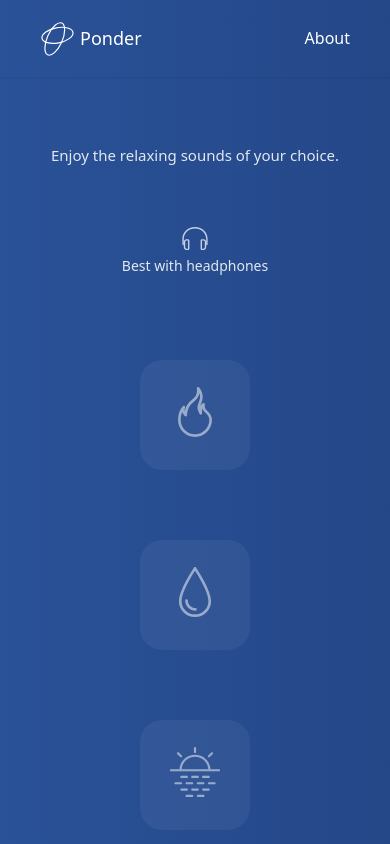
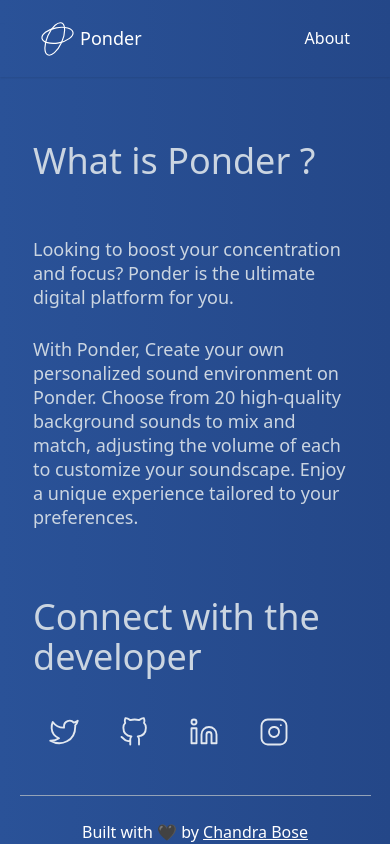
Before and after one commit to chandrabosep/CosyCradle, a React (Create React App) app: page /about in a window 390 px wide. Shown: the top 844 px of the page. Built offline with nearby package versions, Linux system fonts and the light colour scheme.

Commit message:
Added about section

```diff
--- a/package.json
+++ b/package.json
@@ -8,7 +8,7 @@
     "@testing-library/user-event": "^13.5.0",
     "react": "^18.2.0",
     "react-dom": "^18.2.0",
-    "react-router-dom": "^6.7.0",
+    "react-router-dom": "^6.9.0",
     "react-scripts": "5.0.1",
     "web-vitals": "^2.1.4"
   },
--- a/src/App.css
+++ b/src/App.css
@@ -52,6 +52,31 @@ nav{
   .footer-text{
     margin-top: -0.5rem;
   }
+  .about {
+    display: flex;
+    flex-direction:column;
+    justify-content: left;
+    width: fit-content;
+    padding: 0;
+    margin: -2rem;
+  }
+
+  .about-dev{
+    display: flex;
+    flex-direction:column;
+    justify-content: left;
+    width: fit-content;
+    padding: 0;
+    margin: -4rem -2rem -2rem -2rem;
+
+  }
+  .about-3{
+    content-visibility: hidden;
+    margin-bottom: 0px;
+  }
+  .icns {
+    margin-left: 1rem;
+  }
 }
 
 @media  screen and (min-width:600px) {
--- a/src/App.js
+++ b/src/App.js
@@ -1,19 +1,20 @@
 import './App.css';
-import Audiolist from './components/Audiolist';
 import Footer from './components/Footer';
-import Header from './components/Header';
 import Navbar from './components/Navbar';
+import { BrowserRouter as Router, Routes, Route } from "react-router-dom";
+import About from './components/About';
+import Home from './components/Home';
 
 function App() {
   return (
-    <>
-    <Navbar/>
-    <Header/>
-    <div className='flex justify-center '>
-      <Audiolist/>
-    </div>
-    <Footer/>
-    </>
+    <Router>
+        <Navbar/>
+        <Routes>
+          <Route path="/" Component={Home}/>
+          <Route path='/about' Component={About}/>
+        </Routes>
+        <Footer/>
+    </Router>
   );
 }
 
--- a/src/components/About.jsx
+++ b/src/components/About.jsx
@@ -9,26 +9,25 @@ export default function About() {
   return (
     <div class="flex justify-center items-center text-slate-300 text-lg">
         <div class="w-8/12 ">
-            <p className='text-4xl mb-7'>What is Ponder ?</p>
-            <br />
-            <p className='leading-6'>Looking to boost your concentration and focus? Ponder is the ultimate digital platform for you.</p>
-           <br />
-           <p className='leading-6'>With Ponder, Create your own personalized sound environment on Ponder. Choose from 20 high-quality background sounds to mix and match, adjusting the volume of each to customize your soundscape. Enjoy a unique experience tailored to your preferences.</p>
-           <br />
-           <p className='leading-6'>If you're not sure where to begin, Ponder offers a variety of sound options to help you find your perfect match. Whether you're studying, working, or just need to relax, Ponder's expertly curated sounds will aid you in staying focused and productive</p>
-           <br />
-           <br />
-           <br />
-           <hr />
-           <br />
-           <br />
+        <div className='about'>
+            <p className='text-4xl mb-7'>What is Ponder ?</p><br />
+            <p className='leading-6'>Looking to boost your concentration and focus? Ponder is the ultimate digital platform for you.</p><br />
+           <p className='leading-6'>With Ponder, Create your own personalized sound environment on Ponder. Choose from 20 high-quality background sounds to mix and match, adjusting the volume of each to customize your soundscape. Enjoy a unique experience tailored to your preferences.</p><br />
+           <p className='about-3 leading-6'>If you're not sure where to begin, Ponder offers a variety of sound options to help you find your perfect match. Whether you're studying, working, or just need to relax, Ponder's expertly curated sounds will aid you in staying focused and productive</p>
+           <br /><br /><br />
+        </div>
+        <div className='about-dev'>
            <span className='text-4xl mt-5'>Connect with the developer</span>
-           <div className='flex flex-row my-10 mb-20'>
-            <img src={twitter} alt="twt" className='mr-5' />
-            <img src={github} alt="git" className='mx-5'/>
-            <img src={linkedin} alt="lkd" className='mx-5' />
-            <img src={insta} alt="ins" className='mx-5' />
+           <div className='icns flex flex-row my-10 mb-20'>
+            <a href="https://twitter.com/Chandra_Bose31" target="_blank" rel="noopener noreferrer"><img src={twitter} alt="twt" className='mr-5' /></a>
+            <a href="https://github.com/chandrabosep" target="_blank" rel="noopener noreferrer"><img src={github} alt="git" className='mx-5'/></a>
+            <a href="https://www.linkedin.com/in/chandra-bose-p/" target="_blank" rel="noopener noreferrer"><img src={linkedin} alt="lkd" className='mx-5' /></a>
+            <a href="https://www.instagram.com/chandrabose.eth/" target="_blank" rel="noopener noreferrer"><img src={insta} alt="ins" className='mx-5' /></a>
 
+
+
+
+        </div>
            </div>
 
         </div>
--- /dev/null
+++ b/src/components/Home.jsx
@@ -0,0 +1,14 @@
+import React from 'react'
+import Audiolist from './Audiolist'
+import Header from './Header'
+
+export default function Home() {
+  return (
+    <div>
+      <Header/>
+      <div className='flex justify-center '>
+          <Audiolist/>
+        </div>
+    </div>
+  )
+}
--- a/src/components/Navbar.jsx
+++ b/src/components/Navbar.jsx
@@ -1,18 +1,22 @@
 import React from 'react'
 import '../App.css'
 import logo from ".././assets/icons/logo.svg"
-
+import {  Link } from "react-router-dom";
 
 export default function Navbar() {
   return (
     <nav>
       <div className='flex items-center mx-10 mt-6 text-white justify-between'>
           <div className='flex flex-center'>
-            <span className='lo-go'><img src={logo} alt="logo" /></span><span className='text-lg font-normal ' style={{cursor:'pointer'}}>Ponder</span>
+            <span className='lo-go'><img src={logo} alt="logo" /></span><span className='text-lg font-normal ' style={{cursor:'pointer'}}>
+              <li className='list-none'><Link to="/">Ponder</Link></li>
+            </span>
           </div>
           <div className='float-right'>
             <span style={{cursor:'pointer'}} className="text-base">
-              About
+            <li className='list-none'>
+                <Link to="/about">About</Link>
+            </li>
             </span>
           </div>
       </div>
```
Also changed, not shown: 1 other file (tests, documents, lock files or other folders).
